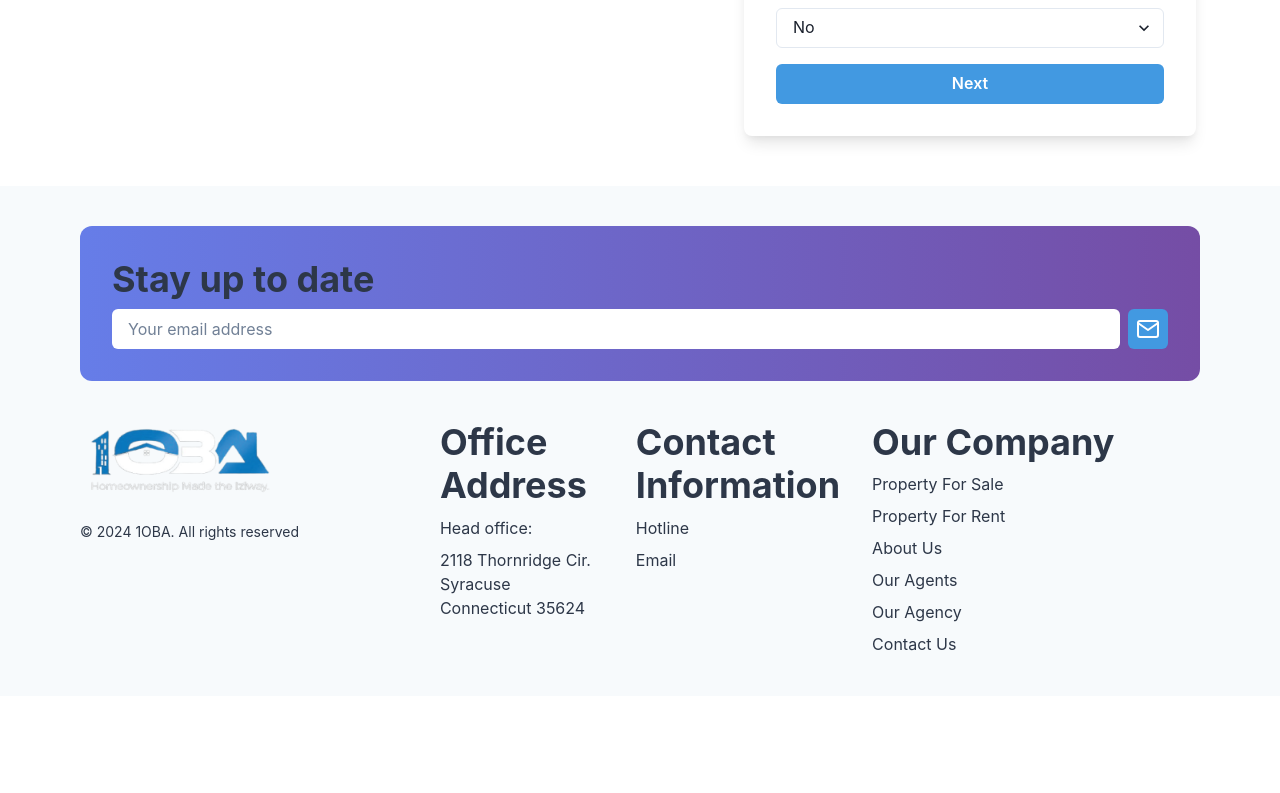
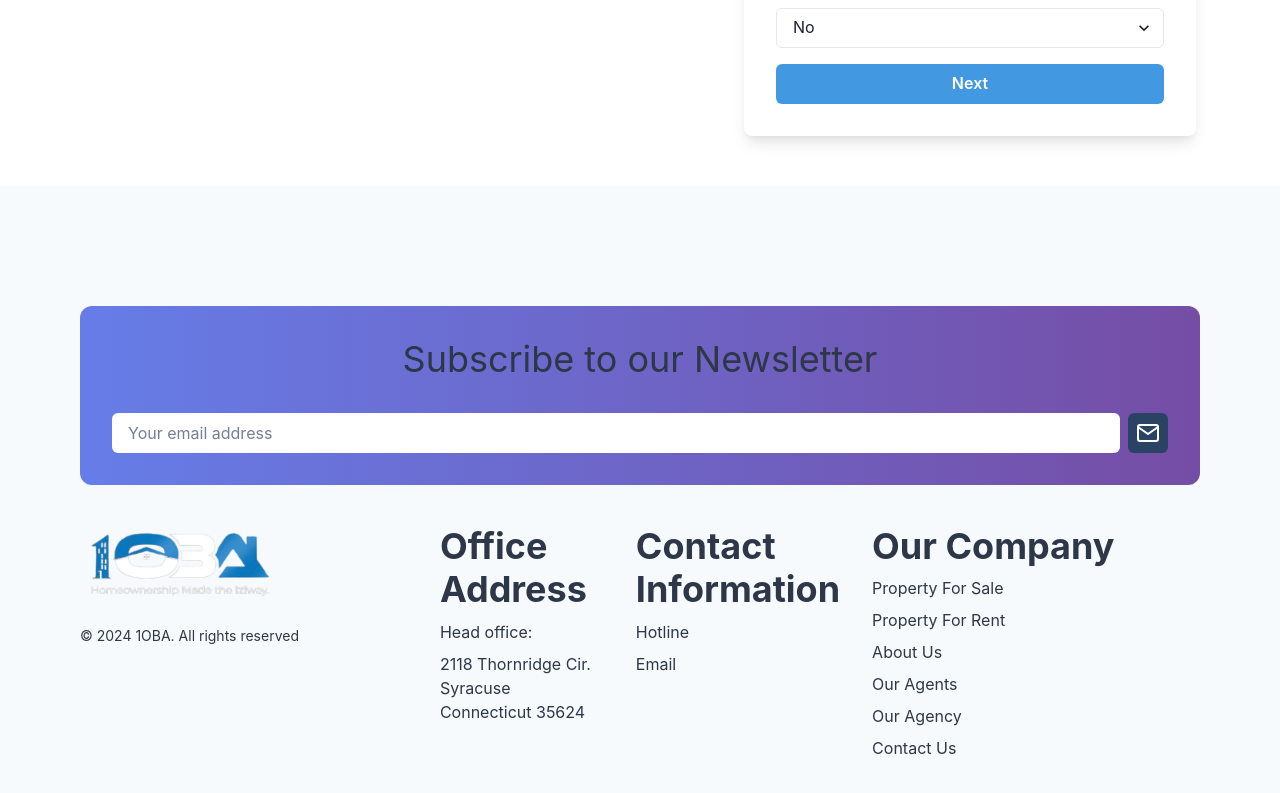
Before and after one commit to ahmadthakur/1oba-website-client, a React (Create React App) app: page /register in a window 1280 px wide. Shown: the part 707-1500 px from the top of the page. Before the commit the page ends 1403 px from the top, so only its background shows below. Built offline with nearby package versions, Linux system fonts and the light colour scheme.

Commit message:
chore: Update Footer component styling and add newsletter subscription

```diff
--- a/src/components/Footer.js
+++ b/src/components/Footer.js
@@ -27,19 +27,25 @@ export default function LargeWithNewsletter() {
     <Box
       bg={useColorModeValue("gray.50", "gray.900")}
       color={useColorModeValue("gray.700", "gray.200")}
+      py={20}
     >
       <Container as={Stack} maxW={"6xl"} py={10}>
         <Box align={"flex-start"} p={8} mb={8} borderRadius={12} background="linear-gradient(to right, #667DE8, #754DA5)">
-          <Heading mb={2}>Stay up to date</Heading>
-          <Stack direction={"row"}>
+          <Heading mb={8} textAlign={"center"} fontWeight={"400"}>Subscribe to our Newsletter</Heading>
+          <Stack direction={"row"} >
             <Input
               placeholder={"Your email address"}
               bg="white"
               color="black"
               border={0}
+              sx={{
+                '::placeholder': {
+                  color: 'gray.500', // Change this value to your desired placeholder color
+                },
+              }}
             />
             <IconButton
-              bg={useColorModeValue("blue.400", "blue.800")}
+              bg={useColorModeValue("blue.800", "blue.800")}
               color={useColorModeValue("white", "gray.800")}
               _hover={{
                 bg: "blue.600",
```
